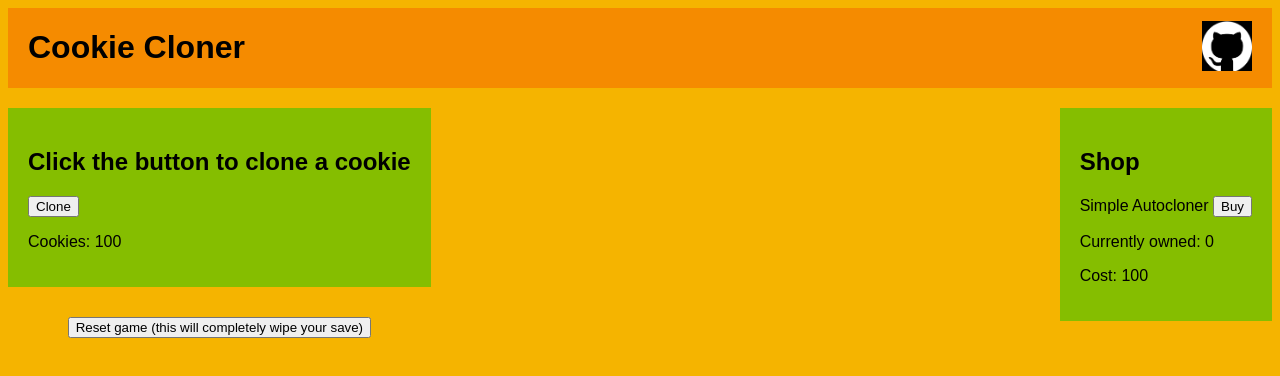
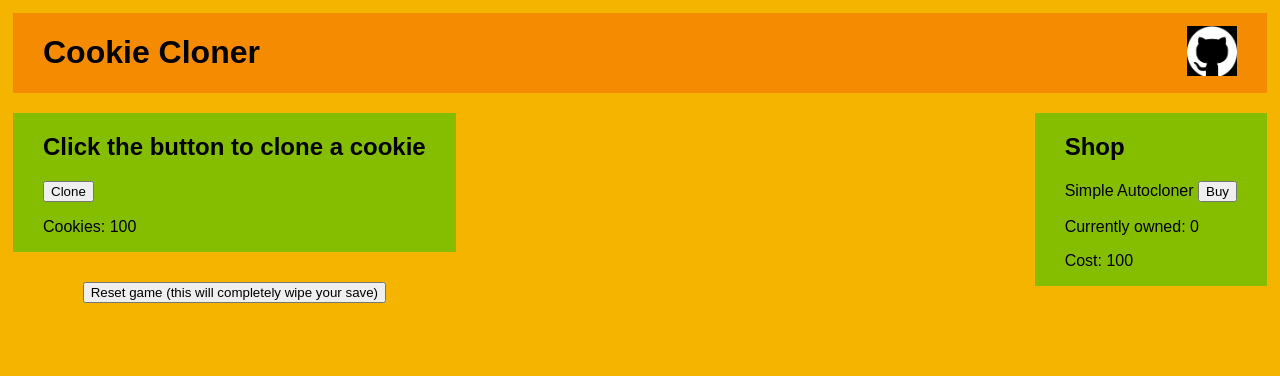
Before and after one commit to AuraCat66/cookie-cloner, a website with bundled scripts: page index.html in a window 1280 px wide. Built offline with nearby package versions, Linux system fonts and the light colour scheme.

Commit message:
cleaning up the html and improving the css a little bit

```diff
--- a/index.html
+++ b/index.html
@@ -48,11 +48,8 @@
     </head>
 
     <body>
-        <div class="row-container header-container">
-            <div>
+        <header class="row-container header-container">
             <h1>Cookie Cloner</h1>
-            </div>
-            <div>
             <a href="https://github.com/AuraCat66/cookie-cloner">
                 <img
                     src="./github-white-logo.png"
@@ -60,8 +57,7 @@
                     class="github-logo"
                 />
             </a>
-            </div>
-        </div>
+        </header>
 
         <div class="row-container middle-container">
             <div class="column-container middle-left-container">
--- a/style.css
+++ b/style.css
@@ -1,6 +1,7 @@
 body {
   background-color: #f5b400;
   font-family: Arial, sans-serif;
+  padding: 5px;
 }
 
 .row-container {
@@ -17,8 +18,8 @@ body {
   background-color: #f58b00;
   justify-content: space-between;
   align-items: center;
-  padding-left: 20px;
-  padding-right: 20px;
+  padding-left: 30px;
+  padding-right: 30px;
 }
 
 .middle-container {
@@ -35,8 +36,10 @@ body {
   align-items: center;
 }
 
+/* A green box */
 .box-item {
-  padding: 20px;
+  padding-left: 30px;
+  padding-right: 30px;
   height: fit-content;
 }
 
```
Lines whose indentation alone changed are shown as unchanged.
